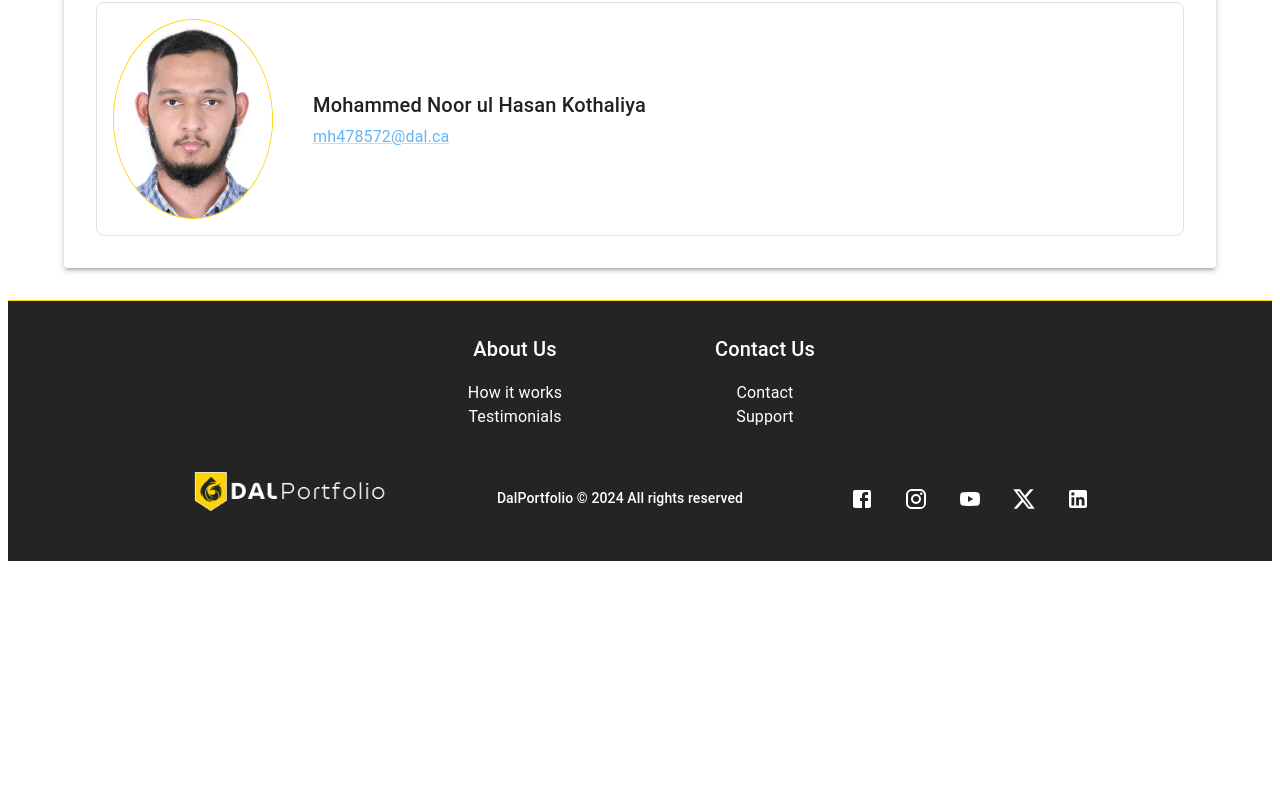
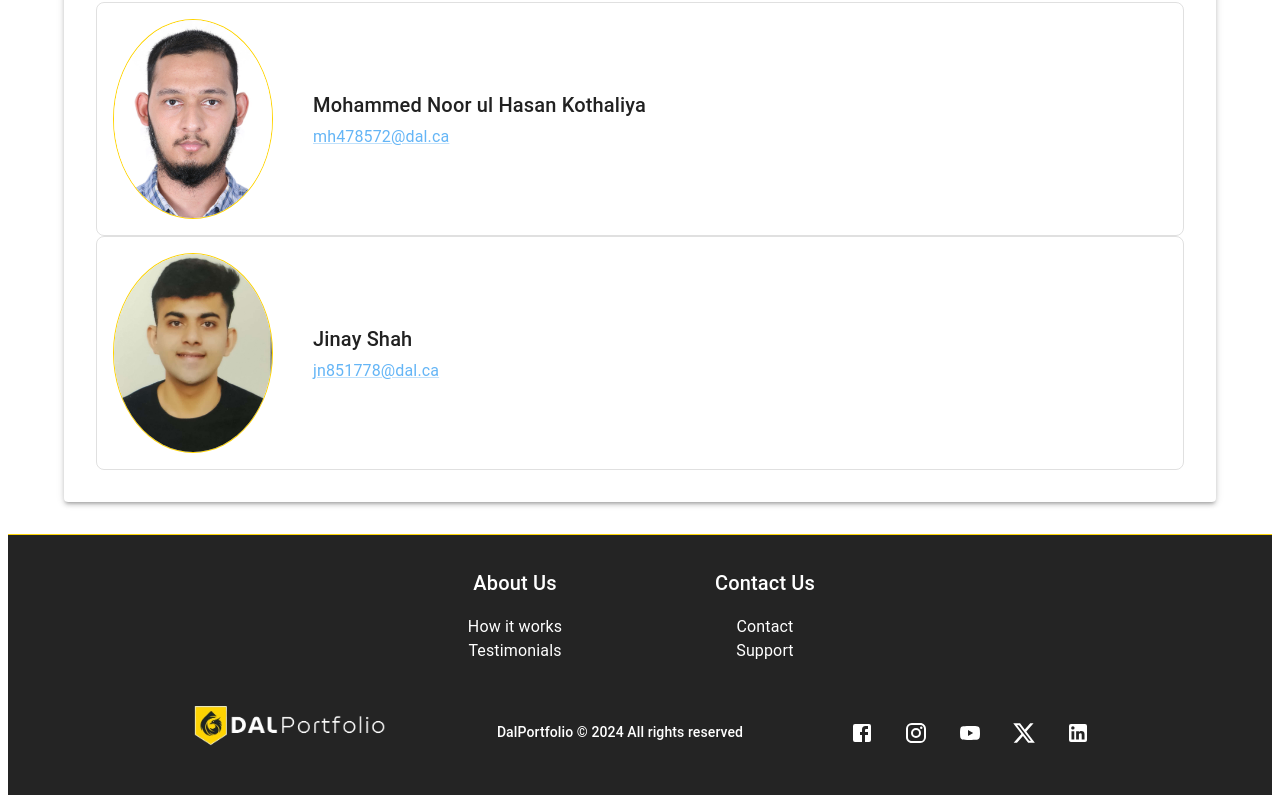
Before and after one commit to Zain-Saiyed/Dal-Portfolio, a React (Create React App) app in the folder frontend/: page /about-us in a window 1280 px wide. Shown: the part 1024-1827 px from the top of the page. Before the commit the page ends 1593 px from the top, so only its background shows below. Built offline with nearby package versions, Linux system fonts and the light colour scheme.

Commit message:
about us page updated.

```diff
--- a/frontend/src/pages/Home/AboutUs.tsx
+++ b/frontend/src/pages/Home/AboutUs.tsx
@@ -2,7 +2,7 @@ import Footer from 'pages/Home/Footer';
 import React from 'react';
 import { Grid, Box, Avatar, Container, Typography, Paper, useMediaQuery, useTheme, List, ListItem, Link } from '@mui/material';
 import MohammedPic from "assets/images/mohammed.jpg";
-
+import JinayPic from "assets/images/jinay.jpg"
 type Props = {}
 
 const AboutUs = (props: Props) => {
@@ -87,6 +87,44 @@ const AboutUs = (props: Props) => {
             </Box>
           </Box>
 
+          <Box sx={{
+            border: 1,
+            borderColor: 'divider',
+            borderRadius: '8px',
+            p: 2,
+            display: 'flex',
+            alignItems: 'center',
+            justifyContent: isMobile ? 'center' : 'flex-start',
+            gap: 5,
+            flexDirection: isMobile ? 'column' : 'row',
+          }}>
+            <Box sx={{
+              width: isMobile ? '100%' : 'auto',
+              display: 'flex',
+              justifyContent: 'center',
+            }}>
+              <Avatar
+                src={JinayPic}
+                alt="Jinay Shah"
+                sx={{
+                  width: 160,
+                  height: 200,
+                  border: '1px solid #ffd400',
+                  mb: isMobile ? 2 : 0,
+                }}
+              />
+            </Box>
+            <Box sx={{
+              textAlign: isMobile ? 'center' : 'left',
+            }}>
+              <Typography variant="h6" sx={{ mb: 0.5 }}>
+                Jinay Shah
+              </Typography>
+              <Link href="mailto:jn851778@dal.ca" >
+                jn851778@dal.ca
+              </Link>
+            </Box>
+          </Box>
 
         </Paper>
       </Container>
```
Also changed, not shown: frontend/src/assets/images/jinay.jpg (added).
